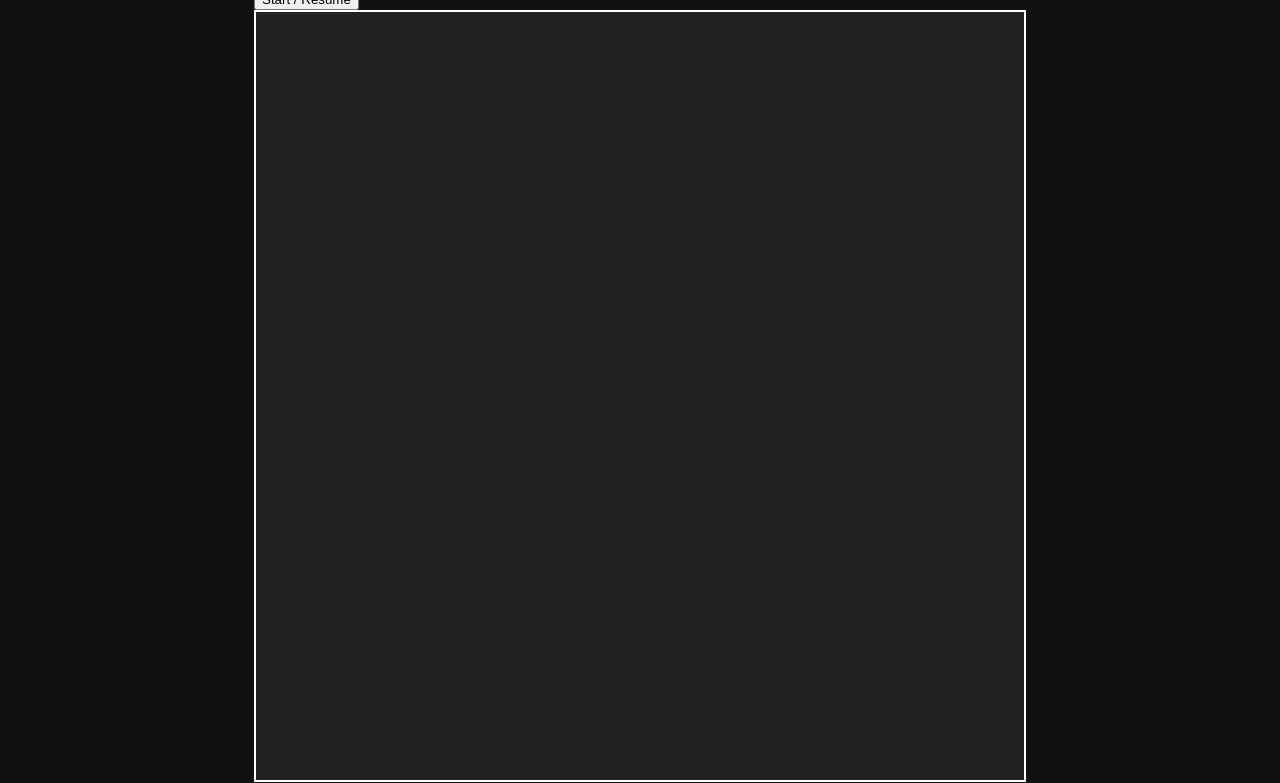
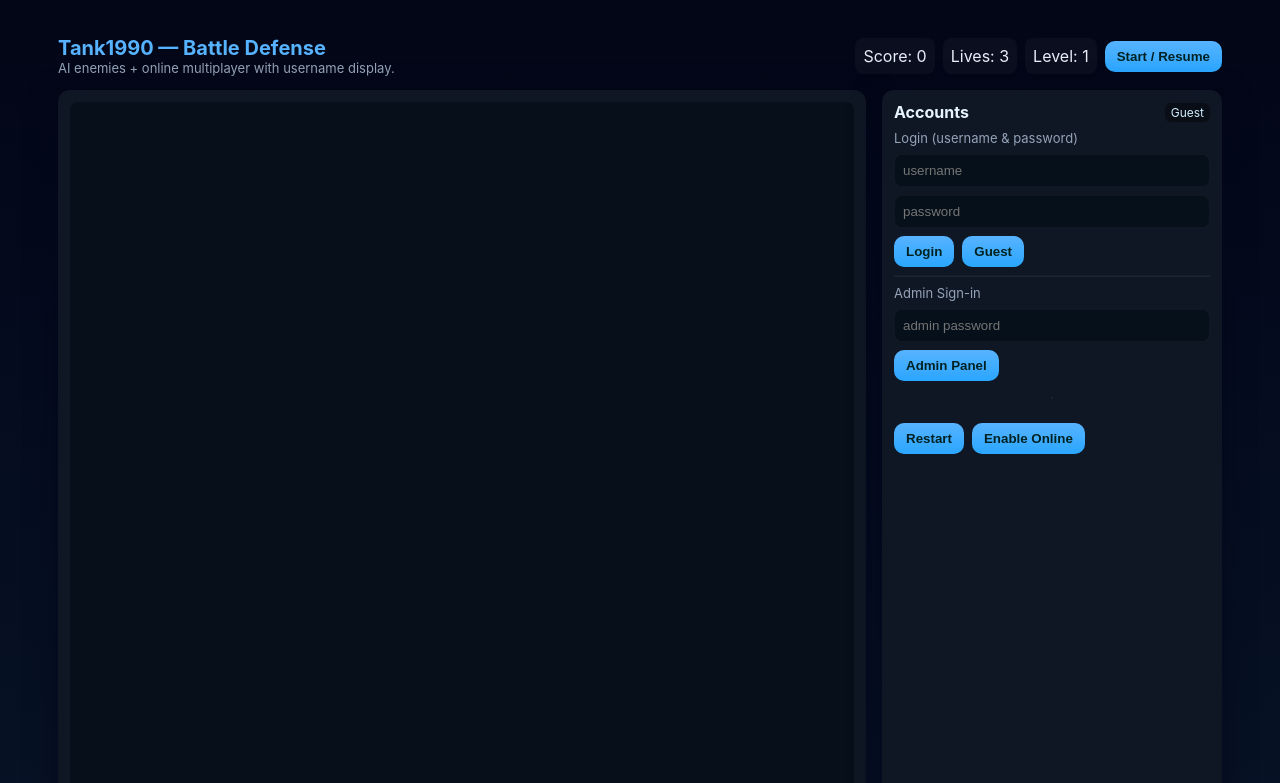
Before and after one commit to thythet/tank1990-server, a website: page public/index.html in a window 1280 px wide. Shown: the top 783 px of the page. Drawn offline with nearby package versions, Linux system fonts and the light colour scheme.

Commit message:
Update style.css

```diff
--- a/public/style.css
+++ b/public/style.css
@@ -1,37 +1,32 @@
-body {
-  margin: 0;
-  font-family: Arial, sans-serif;
-  background-color: #111;
-  color: #fff;
-  display: flex;
-  justify-content: center;
-  align-items: center;
-  height: 100vh;
+:root{
+  --bg:#071226;
+  --panel:#0f1724;
+  --accent:#57b3ff;
+  --muted:#94a3b8;
+  --glass: rgba(255,255,255,0.03);
+  --danger:#ff6b6b
 }
 
-#loginScreen {
-  display: flex;
-  flex-direction: column;
-  gap: 10px;
-  text-align: center;
+*{box-sizing:border-box;}
+html,body{margin:0;height:100%;font-family:Inter,ui-sans-serif,system-ui,Arial;background:linear-gradient(180deg,#020617 0%, #071226 100%);color:var(--muted);}
+.app{max-width:1200px;margin:18px auto;padding:18px;}
+header{display:flex;justify-content:space-between;align-items:center;}
+h1{color:var(--accent);margin:0;font-size:20px;}
+.hud{display:flex;gap:8px;align-items:center;}
+.stat{background:rgba(255,255,255,0.03);padding:8px;border-radius:8px;color:#e6eef8;}
+.btn{background:linear-gradient(180deg,var(--accent),#2aa6ff);border:0;color:#022;padding:8px 12px;border-radius:10px;cursor:pointer;font-weight:600;}
+.small{font-size:13px;color:var(--muted);}
+.layout{display:grid;grid-template-columns:1fr 340px;gap:16px;margin-top:14px;}
+.panel{background:var(--panel);padding:12px;border-radius:12px;box-shadow:0 8px 30px rgba(2,6,23,0.6);}
+canvas{display:block;width:100%;height:auto;border-radius:8px;background:#07101a;}
+.form{display:flex;flex-direction:column;gap:8px;}
+input,select{background:#06101a;border:1px solid rgba(255,255,255,0.04);padding:8px;border-radius:8px;color:#e6eef8;}
+.label{font-size:13px;color:var(--muted);}
+.admin-area{display:flex;flex-direction:column;gap:8px;}
+.username-tag{font-size:12px;color:#cfeeff;background:rgba(0,0,0,0.4);padding:2px 6px;border-radius:6px;}
+hr{opacity:0.06;}
+footer{margin-top:12px;color:#7d8aa2;font-size:13px;}
+@media (max-width:900px){
+  .layout{grid-template-columns:1fr;}
+  .panel{order:2;}
 }
-
-#loginScreen input {
-  padding: 8px;
-  border-radius: 5px;
-  border: none;
-}
-
-#loginScreen button {
-  padding: 8px;
-  border-radius: 5px;
-  cursor: pointer;
-  background-color: #28a745;
-  color: #fff;
-  border: none;
-}
-
-canvas {
-  border: 2px solid #fff;
-  background-color: #222;
-}
```
